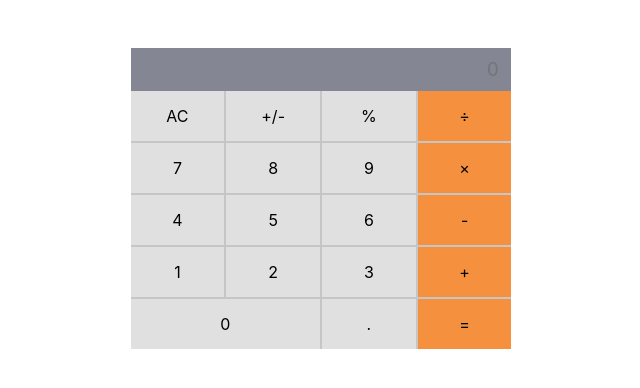
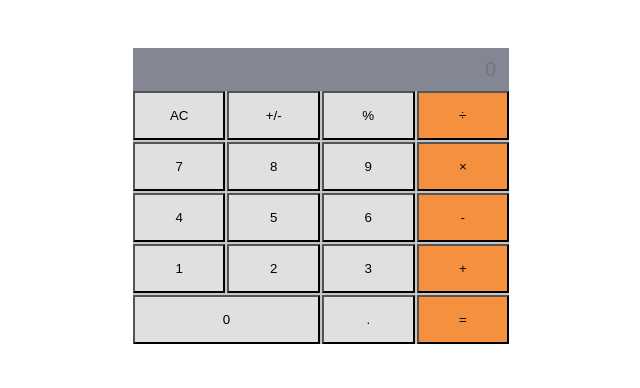
Before and after one commit to microhass/math-magicians, a React (Create React App) app: page / in a window 1280 px wide. Shown: the top 388 px of the page, without its empty margins (319-959 px from the left). Built offline with nearby package versions, Linux system fonts and the light colour scheme.

Commit message:
Added keyClick listners and display on calc screen

```diff
--- a/public/index.html
+++ b/public/index.html
@@ -34,7 +34,7 @@
       user's mobile device or desktop. See https://developers.google.com/web/fundamentals/web-app-manifest/
     -->
     <link rel="manifest" href="%PUBLIC_URL%/manifest.json" />
-    <title>React App</title>
+    <title>Math Magicians</title>
   </head>
   <body>
     <noscript
--- a/src/components/CalcKey.js
+++ b/src/components/CalcKey.js
@@ -1,25 +1,37 @@
+/* eslint-disable import/no-extraneous-dependencies */
 import React from 'react';
-// eslint-disable-next-line import/no-extraneous-dependencies
 import PropTypes from 'prop-types';
 
-const CalcKey = ({ value, rightKey, doubleWidth }) => {
+const CalcKey = ({
+  value, rightKey, doubleWidth, clickHandler,
+}) => {
   const classes = `${rightKey ? 'right-key' : ''} ${
     doubleWidth ? 'double-width' : ''
   } key`;
 
-  return <div className={classes}>{value}</div>;
+  return (
+    <button
+      type="button"
+      className={classes}
+      onClick={() => clickHandler(value)}
+    >
+      {value}
+    </button>
+  );
 };
 
 CalcKey.propTypes = {
   value: PropTypes.string,
   rightKey: PropTypes.bool,
   doubleWidth: PropTypes.bool,
+  clickHandler: PropTypes.func,
 };
 
 CalcKey.defaultProps = {
   value: '',
   rightKey: false,
   doubleWidth: false,
+  clickHandler: () => {},
 };
 
 export default CalcKey;
--- a/src/components/CalcScreen.js
+++ b/src/components/CalcScreen.js
@@ -1,9 +1,25 @@
+/* eslint-disable import/no-extraneous-dependencies */
 import React from 'react';
+import PropTypes from 'prop-types';
 
-const CalcScreen = () => (
+const CalcScreen = ({ value }) => (
   <form className="screen">
-    <input type="text" name="expr" id="expr" placeholder="0" />
+    <input
+      type="text"
+      name="expr"
+      id="expr"
+      placeholder="0"
+      value={value}
+    />
   </form>
 );
 
+CalcScreen.propTypes = {
+  value: PropTypes.string,
+};
+
+CalcScreen.defaultProps = {
+  value: '',
+};
+
 export default CalcScreen;
--- a/src/components/Calculator.js
+++ b/src/components/Calculator.js
@@ -1,32 +1,49 @@
-import React from 'react';
+import React, { useState } from 'react';
 import CalcScreen from './CalcScreen';
 import CalcKey from './CalcKey';
 
-const Calculator = () => (
-  <div className="calculator">
-    <CalcScreen />
-    <div className="keys">
-      <CalcKey value="AC" />
-      <CalcKey value="+/-" />
-      <CalcKey value="%" />
-      <CalcKey value="÷" rightKey />
-      <CalcKey value="7" />
-      <CalcKey value="8" />
-      <CalcKey value="9" />
-      <CalcKey value="×" rightKey />
-      <CalcKey value="4" />
-      <CalcKey value="5" />
-      <CalcKey value="6" />
-      <CalcKey value="-" rightKey />
-      <CalcKey value="1" />
-      <CalcKey value="2" />
-      <CalcKey value="3" />
-      <CalcKey value="+" rightKey />
-      <CalcKey value="0" doubleWidth />
-      <CalcKey value="." />
-      <CalcKey value="=" rightKey />
+const Calculator = () => {
+  const [expr, setExpr] = useState('');
+
+  const keyClickHandler = (value) => {
+    setExpr((prevExpr) => {
+      const newExpr = prevExpr + value;
+      return newExpr;
+    });
+  };
+
+  const clearScreen = () => setExpr(() => '');
+
+  return (
+    <div className="calculator">
+      <CalcScreen value={expr} />
+      <div className="keys">
+        <CalcKey value="AC" clickHandler={clearScreen} />
+        <CalcKey value="+/-" clickHandler={keyClickHandler} />
+        <CalcKey value="%" clickHandler={keyClickHandler} />
+        <CalcKey value="÷" rightKey clickHandler={keyClickHandler} />
+        <CalcKey value="7" clickHandler={keyClickHandler} />
+        <CalcKey value="8" clickHandler={keyClickHandler} />
+        <CalcKey value="9" clickHandler={keyClickHandler} />
+        <CalcKey value="×" rightKey clickHandler={keyClickHandler} />
+        <CalcKey value="4" clickHandler={keyClickHandler} />
+        <CalcKey value="5" clickHandler={keyClickHandler} />
+        <CalcKey value="6" clickHandler={keyClickHandler} />
+        <CalcKey value="-" rightKey clickHandler={keyClickHandler} />
+        <CalcKey value="1" clickHandler={keyClickHandler} />
+        <CalcKey value="2" clickHandler={keyClickHandler} />
+        <CalcKey value="3" clickHandler={keyClickHandler} />
+        <CalcKey value="+" rightKey clickHandler={keyClickHandler} />
+        <CalcKey
+          value="0"
+          doubleWidth
+          clickHandler={keyClickHandler}
+        />
+        <CalcKey value="." clickHandler={keyClickHandler} />
+        <CalcKey value="=" rightKey clickHandler={keyClickHandler} />
+      </div>
     </div>
-  </div>
-);
+  );
+};
 
 export default Calculator;
```
